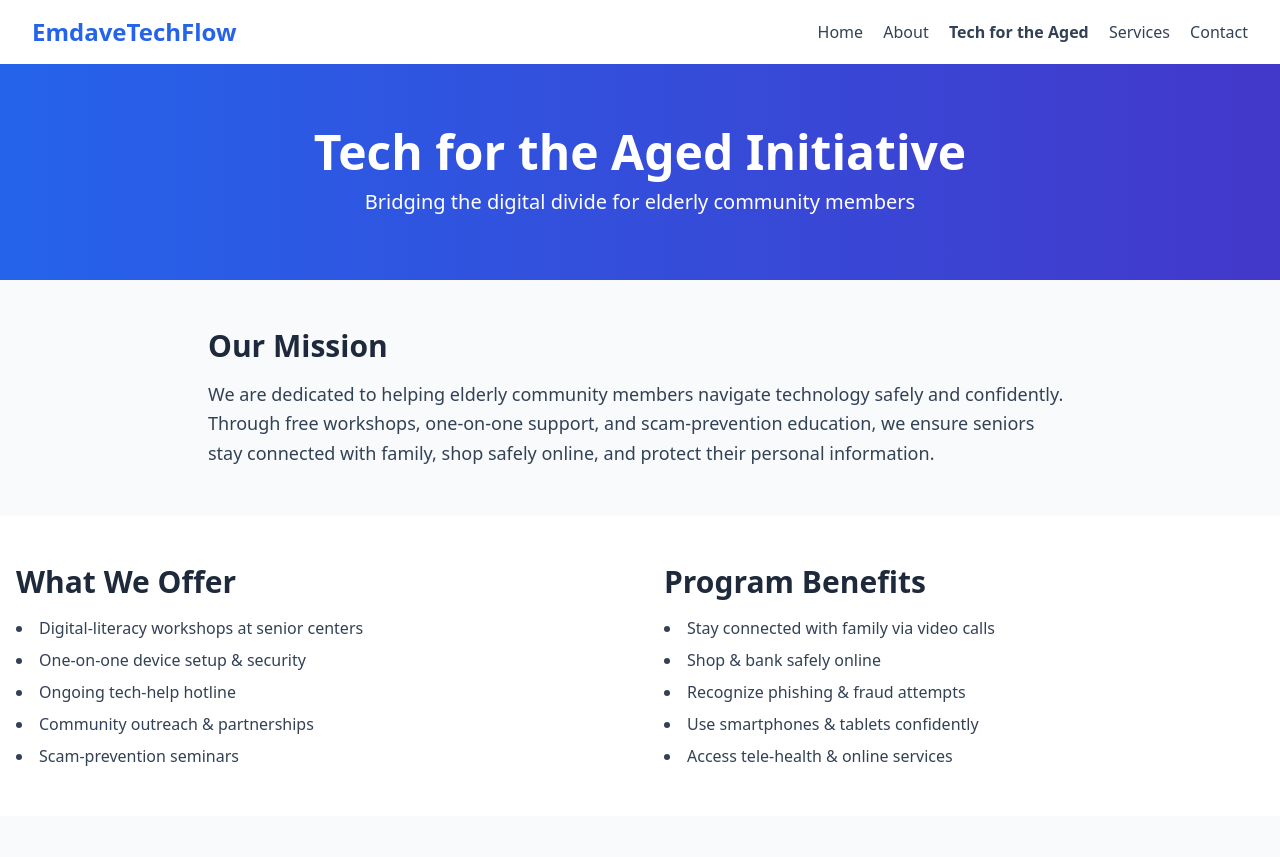
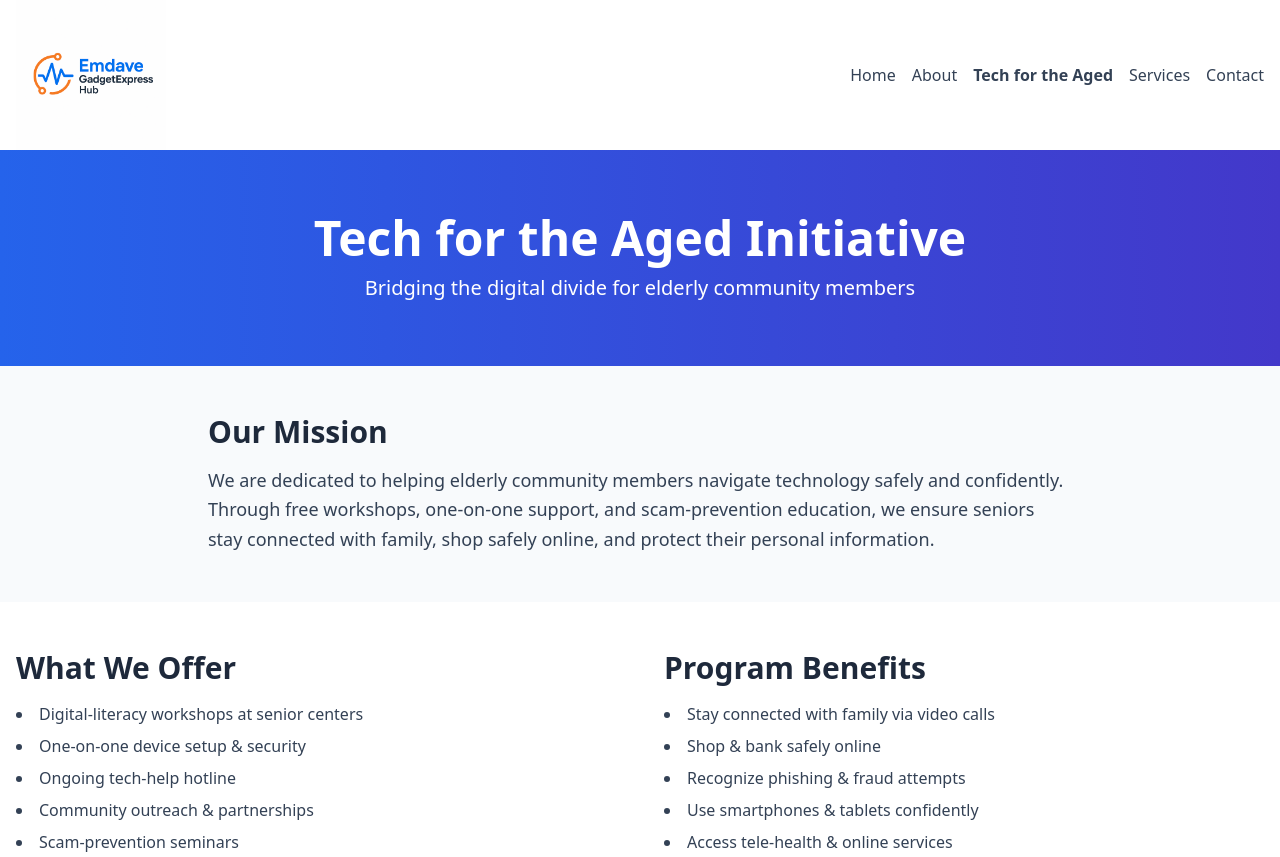
Before and after one commit to davo-dot/emdave-gadgetpulse-hub, a plain HTML site: page tech-for-the-aged.html in a window 1280 px wide. Shown: the top 857 px of the page. Drawn offline with nearby package versions, Linux system fonts and the light colour scheme.

Commit message:
Update tech-for-the-aged.html

```diff
--- a/tech-for-the-aged.html
+++ b/tech-for-the-aged.html
@@ -17,20 +17,43 @@
 
   <body class="font-inter text-slate-800 bg-slate-50">
     <!-- Navbar -->
-    <nav class="bg-white shadow">
-      <div class="max-w-7xl mx-auto px-4 sm:px-6 lg:px-8">
-        <div class="flex justify-between h-16 items-center">
-          <a href="index.html" class="text-2xl font-bold text-blue-600">EmdaveTechFlow</a>
-          <div class="space-x-4">
-            <a href="index.html" class="text-slate-700 hover:text-blue-600">Home</a>
-            <a href="about.html" class="text-slate-700 hover:text-blue-600">About</a>
-            <a href="tech-for-the-aged.html" class="text-slate-700 hover:text-blue-600 font-semibold">Tech&nbsp;for&nbsp;the&nbsp;Aged</a>
-            <a href="services.html" class="text-slate-700 hover:text-blue-600">Services</a>
-            <a href="contact.html" class="text-slate-700 hover:text-blue-600">Contact</a>
-          </div>
-        </div>
-      </div>
-    </nav>
+  <!-- Navigation (identical on every page) -->
+<nav class="bg-white shadow">
+  <div class="max-w-7xl mx-auto px-4 flex justify-between items-center">
+    <a href="index.html" class="text-2xl font-bold text-blue-600">
+      <img src="logo.png" alt="EmdaveTechFlow Logo" class="logo">
+    </a>
+
+      <!-- Desktop menu -->
+      <ul class="hidden md:flex space-x-4 text-sm md:text-base">
+        <li><a href="index.html" class="text-slate-700 hover:text-blue-600">Home</a></li>
+        <li><a href="about.html" class="text-slate-700 hover:text-blue-600">About</a></li>
+        <li><a href="tech-for-the-aged.html" class="text-slate-700 hover:text-blue-600 font-semibold">Tech&nbsp;for&nbsp;the&nbsp;Aged</a></li>
+        <li><a href="services.html" class="text-slate-700 hover:text-blue-600">Services</a></li>
+        <li><a href="contact.html" class="text-slate-700 hover:text-blue-600">Contact</a></li>
+      </ul>
+
+      <!-- Mobile hamburger -->
+      <button id="mobile-menu-btn" class="md:hidden text-slate-700 focus:outline-none">☰</button>
+    </div>
+
+    <!-- Mobile dropdown -->
+    <ul id="mobile-menu" class="md:hidden hidden bg-white border-t space-y-2 px-4 py-2">
+      <li><a href="index.html">Home</a></li>
+      <li><a href="about.html">About</a></li>
+      <li><a href="tech-for-the-aged.html">Tech&nbsp;for&nbsp;the&nbsp;Aged</a></li>
+       <li><a href="services.html">services</a></li>
+      <li><a href="contact.html">Contact</a></li>
+    </ul>
+  </nav>
+
+  <!-- Tiny JS -->
+  <script>
+    document.getElementById('mobile-menu-btn').addEventListener('click', function () {
+      document.getElementById('mobile-menu').classList.toggle('hidden');
+    });
+  </script>
+
 
     <!-- Hero -->
     <section class="bg-gradient-to-r from-blue-600 to-indigo-700 text-white">
```
